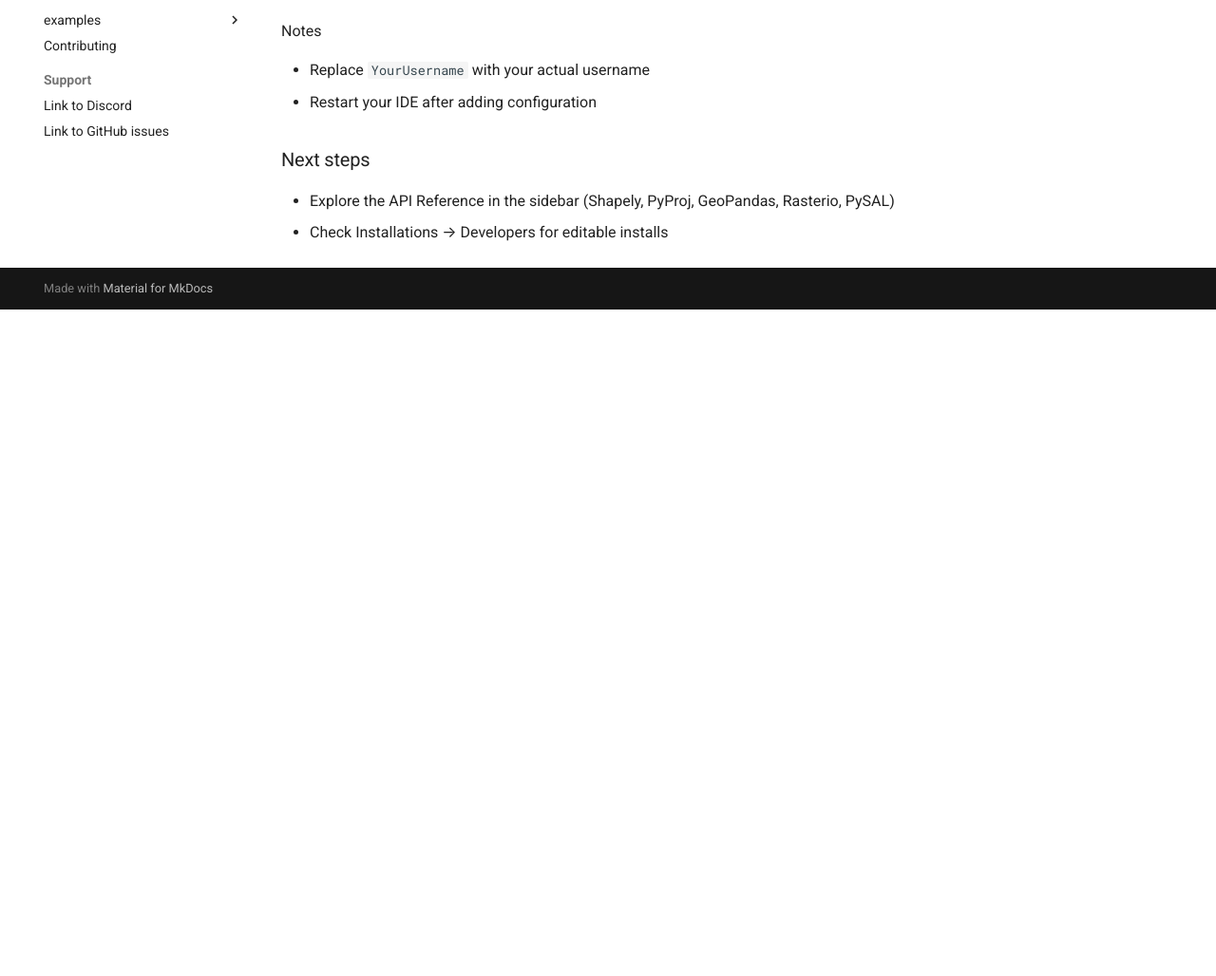
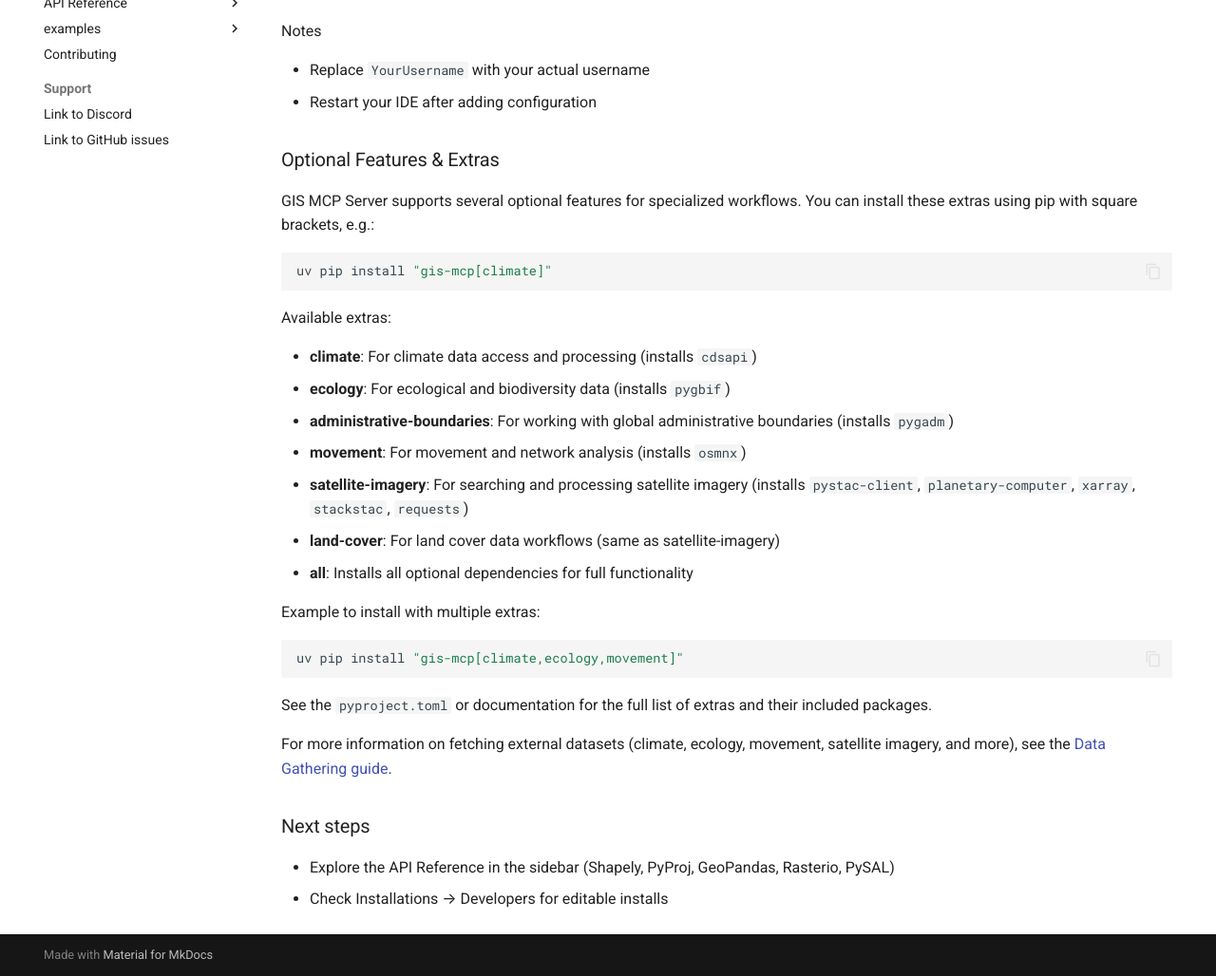
Before and after one commit to fastmcp-me/gis-mcp, an MkDocs documentation site: the page built from docs/getting-started.md, in a window 1280 px wide and 1400 px high, scrolled down 1722 px, cut to the strip 372-1400 px from the top of the window. Shown: the whole strip at 95% size. Built offline with MkDocs 1.6.1 and Material for MkDocs 9.7.7, drawn with Linux system fonts in a browser that asks for light colours; comment, search, counter and statistics services are not loaded; before the commit the page ends 2420 px from its top, so only the background shows below that; some of the changed text lies outside the part shown.

Commit message:
update docs - getting started - guide users to data gathering modules

````diff
--- a/docs/getting-started.md
+++ b/docs/getting-started.md
@@ -91,6 +91,34 @@
 - Replace `YourUsername` with your actual username
 - Restart your IDE after adding configuration
 
+### Optional Features & Extras
+
+GIS MCP Server supports several optional features for specialized workflows. You can install these extras using pip with square brackets, e.g.:
+
+```bash
+uv pip install "gis-mcp[climate]"
+```
+
+Available extras:
+
+- **climate**: For climate data access and processing (installs `cdsapi`)
+- **ecology**: For ecological and biodiversity data (installs `pygbif`)
+- **administrative-boundaries**: For working with global administrative boundaries (installs `pygadm`)
+- **movement**: For movement and network analysis (installs `osmnx`)
+- **satellite-imagery**: For searching and processing satellite imagery (installs `pystac-client`, `planetary-computer`, `xarray`, `stackstac`, `requests`)
+- **land-cover**: For land cover data workflows (same as satellite-imagery)
+- **all**: Installs all optional dependencies for full functionality
+
+Example to install with multiple extras:
+
+```bash
+uv pip install "gis-mcp[climate,ecology,movement]"
+```
+
+See the `pyproject.toml` or documentation for the full list of extras and their included packages.
+
+For more information on fetching external datasets (climate, ecology, movement, satellite imagery, and more), see the [Data Gathering guide](data-gathering/README.md).
+
 ### Next steps
 
 - Explore the API Reference in the sidebar (Shapely, PyProj, GeoPandas, Rasterio, PySAL)
````
Also changed, not shown: other parts of docs/getting-started.md (+1 -1 lines).
